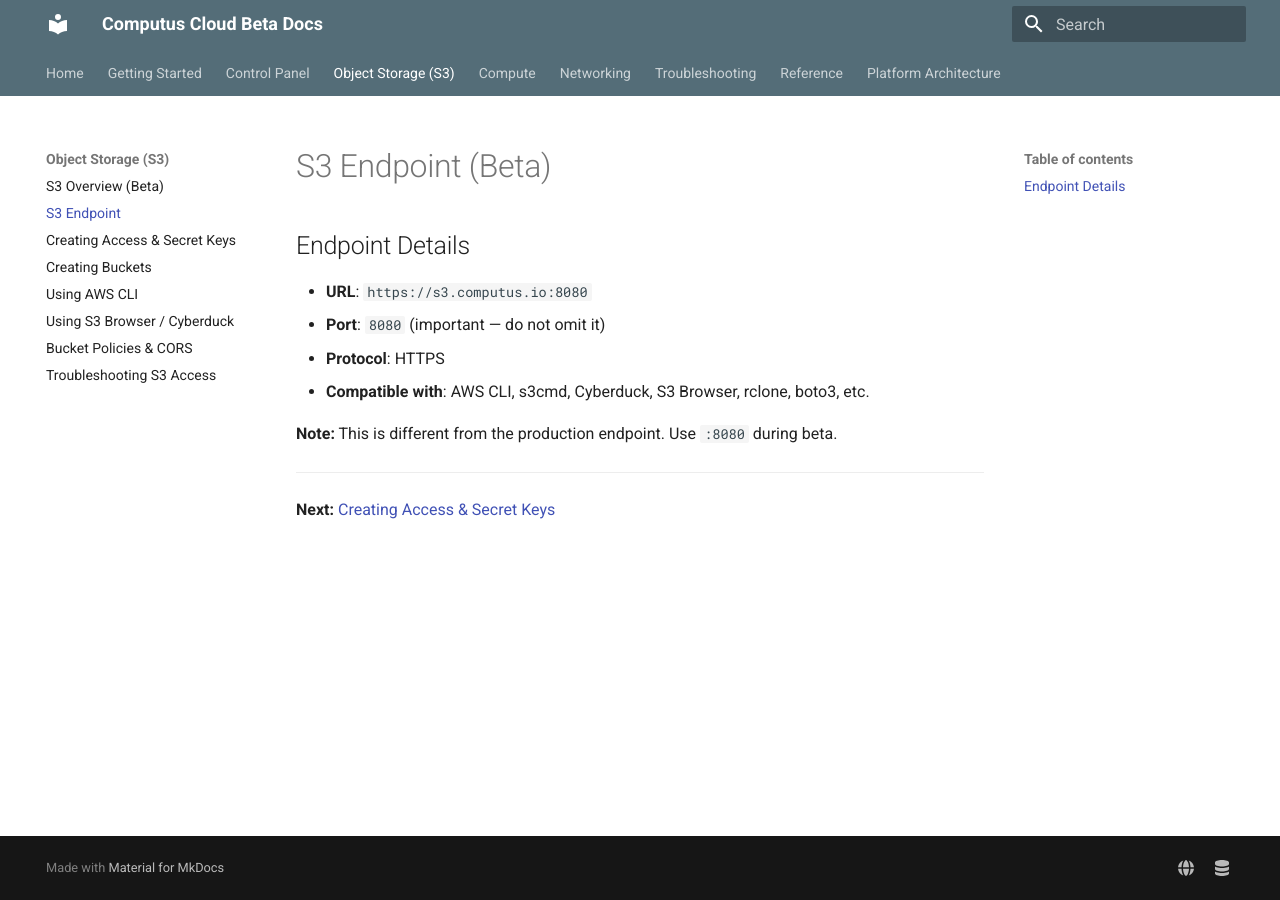
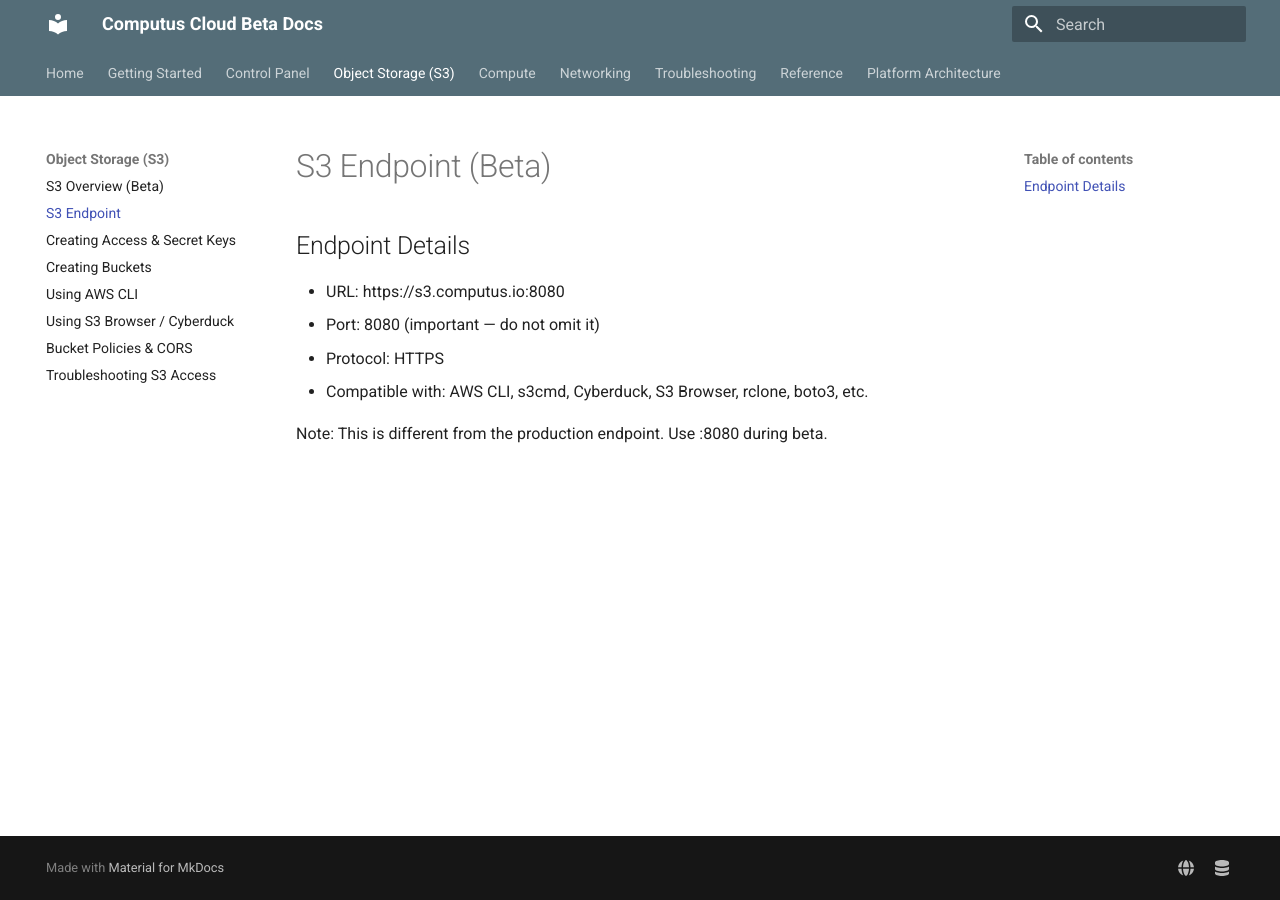
Before and after one commit to LordTeruki/my-docs, an MkDocs documentation site: the page built from docs/object-storage/s3-endpoint.md, in a window 1280 px wide. Built offline with MkDocs 1.6.1 and Material for MkDocs 9.7.7, drawn with Linux system fonts in a browser that asks for light colours.

Commit message:
final fix for object storage pages

```diff
--- a/docs/object-storage/s3-endpoint.md
+++ b/docs/object-storage/s3-endpoint.md
@@ -2,13 +2,9 @@
 
 ## Endpoint Details
 
-- **URL**: `https://s3.computus.io:8080`
-- **Port**: `8080` (important — do not omit it)
-- **Protocol**: HTTPS
-- **Compatible with**: AWS CLI, s3cmd, Cyberduck, S3 Browser, rclone, boto3, etc.
+- URL: https://s3.computus.io:8080
+- Port: 8080 (important — do not omit it)
+- Protocol: HTTPS
+- Compatible with: AWS CLI, s3cmd, Cyberduck, S3 Browser, rclone, boto3, etc.
 
-**Note:** This is different from the production endpoint. Use `:8080` during beta.
-
----
-
-**Next:** [Creating Access & Secret Keys](access-keys-and-secret-keys.md)
+Note: This is different from the production endpoint. Use :8080 during beta.
```
Also changed, not shown: docs/object-storage/creating-buckets.md (+0 -6 lines), docs/object-storage/using-aws-cli.md (+0 -12 lines).
